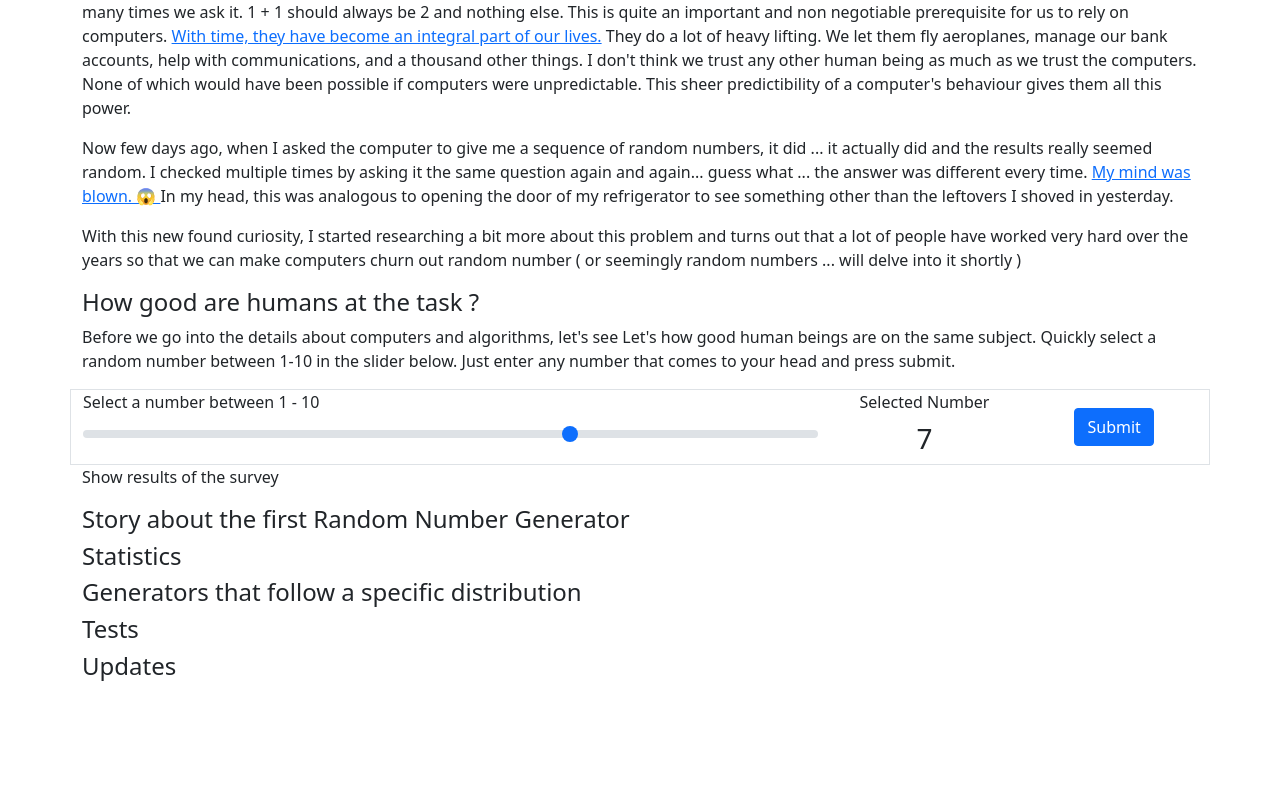
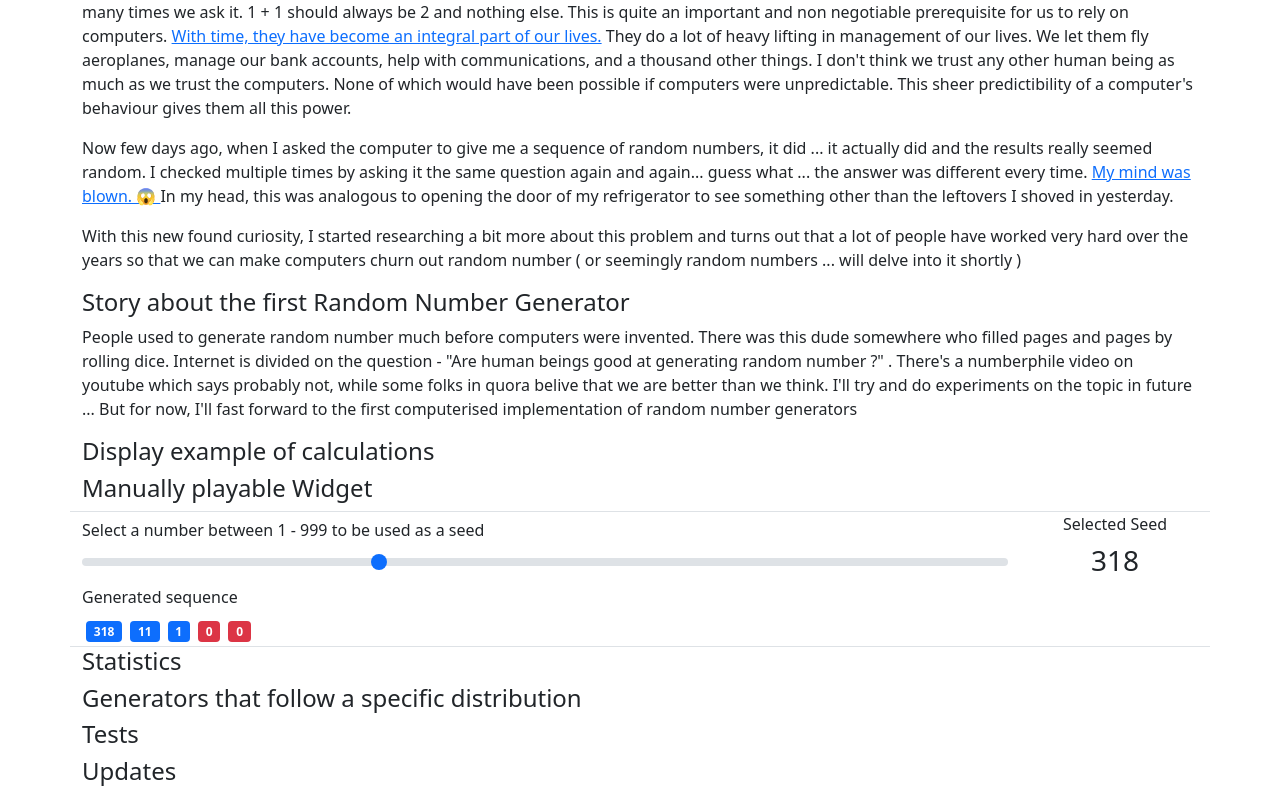
Before and after one commit to keshav-sarraf/rw-frontend, a Vue app: page /random-number-generator in a window 1280 px wide. Shown: the part 595-1389 px from the top of the page. Before the commit the page ends 1284 px from the top, so only its background shows below. Built offline with nearby package versions, Linux system fonts and the light colour scheme.

Commit message:
Added middle square generator

```diff
--- a/package.json
+++ b/package.json
@@ -11,6 +11,8 @@
     "@popperjs/core": "^2.9.3",
     "bootstrap": "^5.1.0",
     "core-js": "^3.6.5",
+    "d3": "^7.0.1",
+    "lodash": "^4.17.21",
     "vue": "^3.0.0",
     "vue-router": "4"
   },
--- a/src/components/posts/RandNumGen.vue
+++ b/src/components/posts/RandNumGen.vue
@@ -17,7 +17,7 @@
 
         <a href="#" @click.stop.prevent data-bs-toggle="tooltip" title="" data-bs-html="true" data-bs-original-title="<i>Sometimes I feel it's the other way around, where I am an integral part of my smart phone's life and all my life's decisions revolve around keeping the little bugger charged and safe. We'll have the philosophical discussions on this topic some other day ...</i>">With time, they have become an integral part of our lives.</a>
 
-        They do a lot of heavy lifting. We let them fly aeroplanes, manage our bank accounts, help with communications, and a thousand other things. I don't think we trust any other human being as much as we trust the computers. None of which would have been possible if computers were unpredictable. This sheer predictibility of a computer's behaviour gives them all this power.
+        They do a lot of heavy lifting in management of our lives. We let them fly aeroplanes, manage our bank accounts, help with communications, and a thousand other things. I don't think we trust any other human being as much as we trust the computers. None of which would have been possible if computers were unpredictable. This sheer predictibility of a computer's behaviour gives them all this power.
     </p>
     <p>
         Now few days ago, when I asked the computer to give me a sequence of random numbers, it did ... it actually did and the results really seemed random. I checked multiple times by asking it the same question again and again... guess what ... the answer was different every time.
@@ -31,33 +31,37 @@
         With this new found curiosity, I started researching a bit more about this problem and turns out that a lot of people have worked very hard over the years so that we can make computers churn out random number ( or seemingly random numbers ... will delve into it shortly )
     </p>
 
-    <h4>How good are humans at the task ?</h4>
+    <h4>Story about the first Random Number Generator</h4>
 
     <p>
-        Before we go into the details about computers and algorithms, let's see Let's how good human beings are on the same subject. Quickly select a random number between 1-10 in the slider below. Just enter any number that comes to your head and press submit.
+        People used to generate random number much before computers were invented. There was this dude somewhere who filled pages and pages by rolling dice. Internet is divided on the question - "Are human beings good at generating random number ?" . There's a numberphile video on youtube which says probably not, while some folks in quora belive that we are better than we think. I'll try and do experiments on the topic in future ... But for now, I'll fast forward to the first computerised implementation of random number generators
     </p>
 
-    <div class="row border">
-        <div class="col-sm-8">
-            <label for="customRange" class="form-label">Select a number between 1 - 10</label>
-            <input v-model="userSelectedNumber" type="range" class="form-range" min="1" max="10" id="customRange">
+    <h4>Display example of calculations</h4>
+    <h4>Manually playable Widget</h4>
+
+    <div class="row border-top">
+        <div class="col-sm-10 m-auto">
+            <label for="customRange" class="form-label">Select a number between 1 - 999 to be used as a seed</label>
+            <input v-model="userSelectedSeed" type="range" class="form-range" min="1" max="999" id="customRange">
         </div>
 
         <div class="col text-center m-auto">
-            <label for="rangeResult" class="form-label">Selected Number</label>
-            <h3 id="rangeResult">{{userSelectedNumber}}</h3>
+            <label for="rangeResult" class="form-label">Selected Seed</label>
+            <h3 id="rangeResult">{{userSelectedSeed}}</h3>
         </div>
-
-        <div class="col text-center m-auto">
-            <button type="button" class="btn btn-primary" id="submitBtn">Submit</button>
+    </div>
+    <div class="row border-bottom">
+        <div class="col-sm-12 text-start m-auto">
+            <label for="generatedRandNums" class="form-label">Generated sequence</label>
+            <div id="generatedRandNums">
+                <span v-for="(num,index) in randArr" :key="index" class="badge m-1" :class="[num === duplicateEntry ? 'bg-danger' : 'bg-primary']">
+                    {{num}}
+                </span>
+            </div>
         </div>
     </div>
 
-    <p>
-        Show results of the survey
-    </p>
-
-    <h4>Story about the first Random Number Generator</h4>
     <h4>Statistics</h4>
     <h4>Generators that follow a specific distribution</h4>
     <h4>Tests</h4>
@@ -74,13 +78,33 @@ import {
 } from '@vue/runtime-core'
 
 import {
-    ref
+    ref,
+    watch
 } from 'vue';
+
+import * as prng from '../../utils/customRandNumGen.js'
+
+import _ from 'lodash'
 
 export default {
     setup() {
+        //for experiment
+        const userSelectedSeed = ref(318);
+        const numDigits = 3;
+        const result = prng.generateRandSequenceMiddleSquare(userSelectedSeed.value, numDigits);
 
-        const userSelectedNumber = ref(7);
+        const duplicateEntry = ref(result.loopVal);
+        const randArr = ref(result.arr);
+
+        const debouncedSequenceGenerator = _.debounce(() => {
+            const result = prng.generateRandSequenceMiddleSquare(userSelectedSeed.value, numDigits);
+            duplicateEntry.value = result.loopVal;
+            randArr.value = result.arr;
+        }, 70);
+
+        watch(userSelectedSeed, () => {
+            debouncedSequenceGenerator();
+        });
 
         onMounted(() => {
             //init tooltip
@@ -89,7 +113,9 @@ export default {
         });
 
         return {
-            userSelectedNumber
+            userSelectedSeed,
+            randArr,
+            duplicateEntry,
         };
     }
 }
--- /dev/null
+++ b/src/utils/customRandNumGen.js
@@ -0,0 +1,43 @@
+const generateNextRandNumMiddleSquare = (seed, numDigits) => {
+    const square = seed * seed;
+    let strSquare = square.toString();
+
+    //target length of square is double the numDigits with padding available on both sides
+    let lenZeroPad = strSquare.length < numDigits * 2 ? numDigits * 2 - strSquare.length : 0;
+    lenZeroPad = (lenZeroPad + strSquare.length - numDigits) % 2 == 1 ? lenZeroPad + 1 : lenZeroPad
+
+    strSquare = new Array(lenZeroPad + 1).join("0") + strSquare;
+    const padding = (strSquare.length - numDigits) / 2
+
+    const nextNum = parseInt(strSquare.substring(padding, padding + numDigits));
+    //console.log([seed, square, strSquare, padding, nextNum]);
+    return nextNum;
+};
+
+const generateRandSequenceMiddleSquare = (seed, numDigits) => {
+
+    let generatedRandNum = parseInt(seed);
+    let arr = [generatedRandNum];
+
+    const numbersSeen = new Set();
+    numbersSeen.add(generatedRandNum);
+    let loopVal = null;
+
+    while (loopVal === null) {
+        const nextRandNum = generateNextRandNumMiddleSquare(generatedRandNum, numDigits);
+
+        if (numbersSeen.has(nextRandNum) && loopVal === null) {
+            loopVal = nextRandNum;
+            arr.push(nextRandNum);
+            generatedRandNum = nextRandNum;
+        } else if (loopVal === null) {
+            arr.push(nextRandNum);
+            generatedRandNum = nextRandNum;
+            numbersSeen.add(generatedRandNum);
+        }
+    }
+
+    return {arr, loopVal};
+}
+
+export {generateNextRandNumMiddleSquare, generateRandSequenceMiddleSquare};
```
Also changed, not shown: src/components/charts/ArcChart.vue (added, +133 -0 lines), 1 other file (tests, documents, lock files or other folders).
